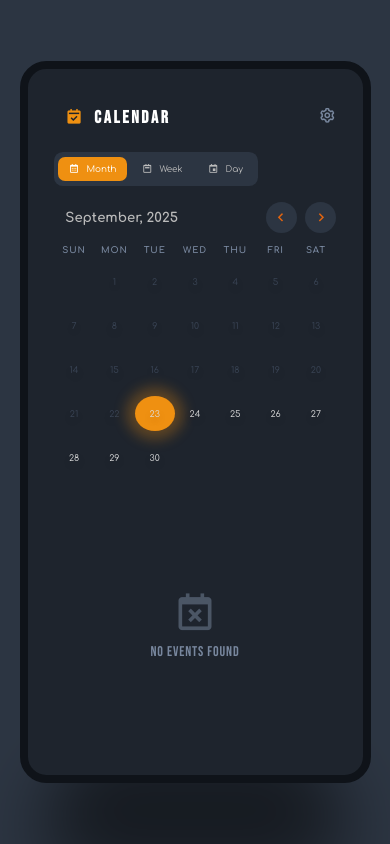
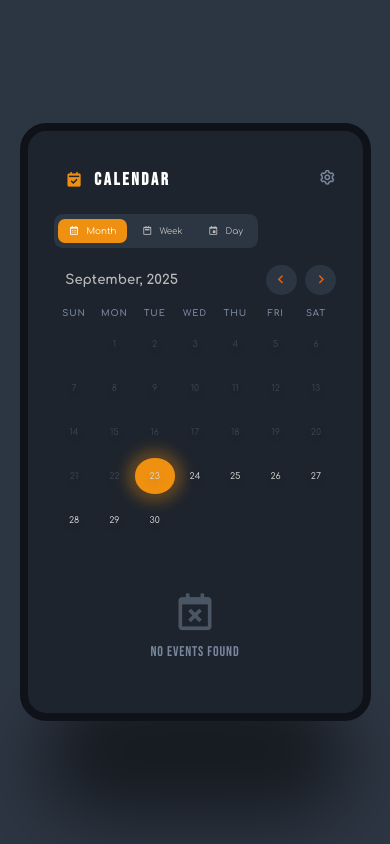
Before and after one commit to TacticalReader/Calendar-App, a React (Vite) app in the folder calender-app/: page / in a window 390 px wide. Built offline with nearby package versions, Linux system fonts and the light colour scheme.

Commit message:
Update CALENDERAPP.css

```diff
--- a/calender-app/src/Components/CALENDERAPP.css
+++ b/calender-app/src/Components/CALENDERAPP.css
@@ -1,7 +1,8 @@
 .calender-app {
   width: 60%;
   min-width: 90vmin;
-  aspect-ratio: 3 / 2;
+  min-height: 55rem;
+  height: auto;
   background: #1e242d;
   padding: 3rem;
   border-radius: 3rem;
@@ -524,7 +525,7 @@
 
 @media (max-width: 850px) {
   .calender-app {
-    aspect-ratio: 3 / 2;
+    height: auto;
     flex-direction: column;
     row-gap: 2rem;
   }
@@ -584,7 +585,7 @@
 
 @media (max-width: 500px) {
   .calender-app{
-    aspect-ratio: 10/9;
+    /* Aspect ratio removed */
   }
   .calender {
     width: 100%;
@@ -600,6 +601,6 @@
 
 @media (max-width: 350px) {
   .calender-app{
-    aspect-ratio: 3/2;
+    /* Aspect ratio removed */
   }
 }
```
